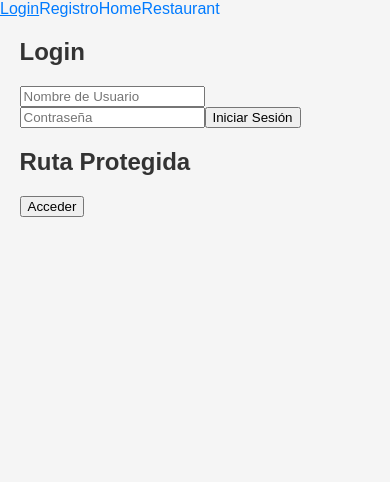
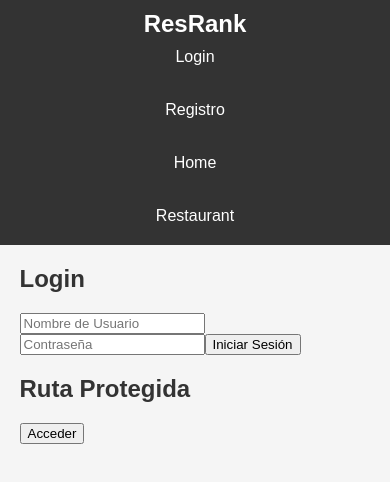
Before and after one commit to NoeliaIntriago/ResRank, a React (Create React App) app in the folder frontend/: page / in a window 390 px wide. Shown: the top 482 px of the page. Built offline with nearby package versions, Linux system fonts and the light colour scheme.

Commit message:
chore: Update navbar styles and add responsive adjustments

```diff
--- a/frontend/src/App.css
+++ b/frontend/src/App.css
@@ -46,3 +46,60 @@ a:hover {
   max-width: 1200px;
   margin: 0 auto;
 }
+
+/* Navbar styles */
+.navbar {
+  background-color: #333;
+  padding: 10px 20px;
+  position: sticky;
+  top: 0;
+  z-index: 1000;
+}
+
+.nav-container {
+  display: flex;
+  justify-content: space-between;
+  align-items: center;
+  max-width: 1200px;
+  margin: 0 auto;
+}
+
+.nav-logo {
+  color: white;
+  font-size: 1.5rem;
+  font-weight: bold;
+  text-decoration: none;
+}
+
+.nav-links {
+  display: flex;
+  gap: 15px;
+}
+
+.nav-links a {
+  color: white;
+  text-decoration: none;
+  font-size: 1rem;
+  transition: color 0.3s ease;
+}
+
+.nav-links a:hover {
+  color: #007bff;
+}
+
+/* Responsive adjustments */
+@media screen and (max-width: 768px) {
+  .nav-container {
+    flex-direction: column;
+  }
+
+  .nav-links {
+    flex-direction: column;
+    width: 100%;
+    align-items: center;
+  }
+
+  .nav-links a {
+    padding: 10px 0;
+  }
+}
--- a/frontend/src/App.js
+++ b/frontend/src/App.js
@@ -4,19 +4,28 @@ import Register from "./pages/Register";
 import Home from "./pages/Home";
 import Restaurant from "./pages/Restaurant";
 import "./App.css";
-
 import { ToastContainer } from "react-toastify";
 
 function App() {
   return (
     <div className="App">
       <Router>
-        <nav>
-          <Link to="/">Login</Link>
-          <Link to="/register">Registro</Link>
-          <Link to="/home">Home</Link>
-          <Link to="/restaurant">Restaurant</Link>
+        {/* Navbar */}
+        <nav className="navbar">
+          <div className="nav-container">
+            <Link to="/" className="nav-logo">
+              ResRank
+            </Link>
+            <div className="nav-links">
+              <Link to="/">Login</Link>
+              <Link to="/register">Registro</Link>
+              <Link to="/home">Home</Link>
+              <Link to="/restaurant">Restaurant</Link>
+            </div>
+          </div>
         </nav>
+
+        {/* Routes */}
         <Routes>
           <Route path="/" element={<Login />} />
           <Route path="/register" element={<Register />} />
```
